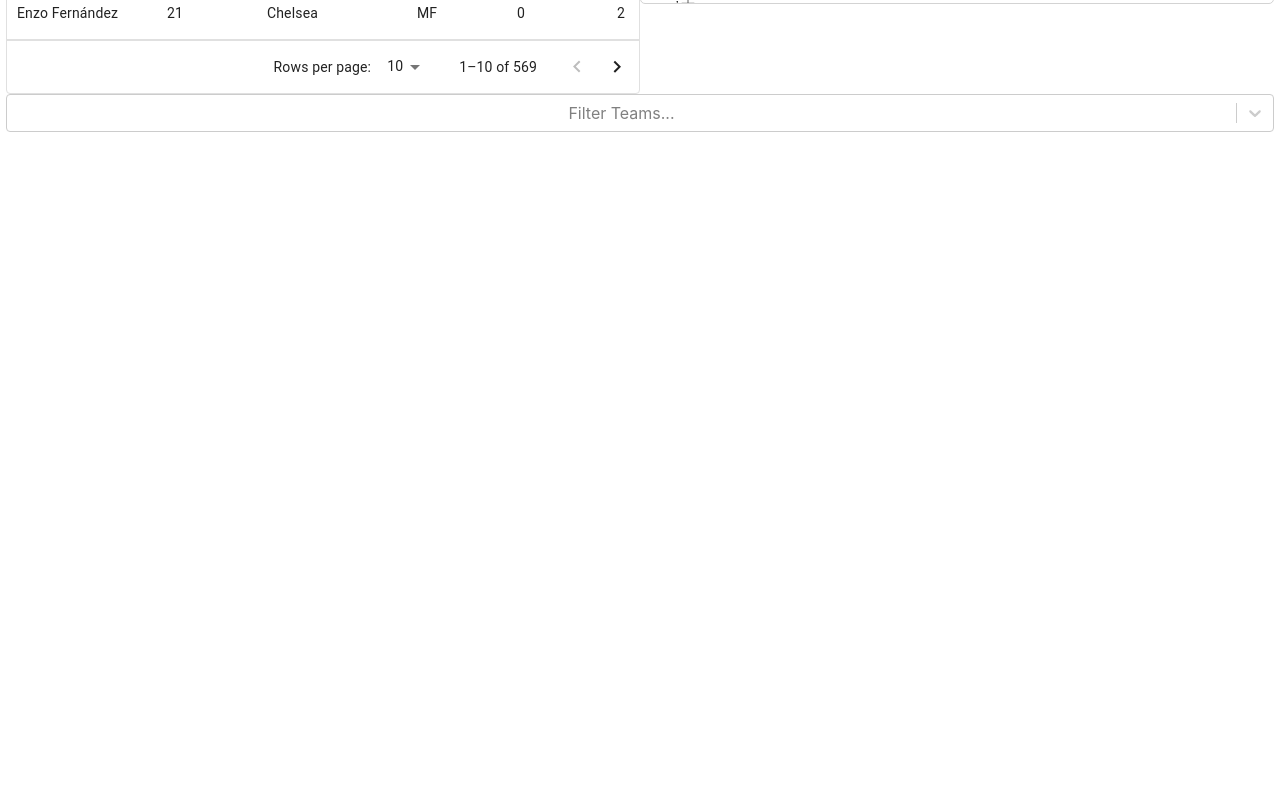
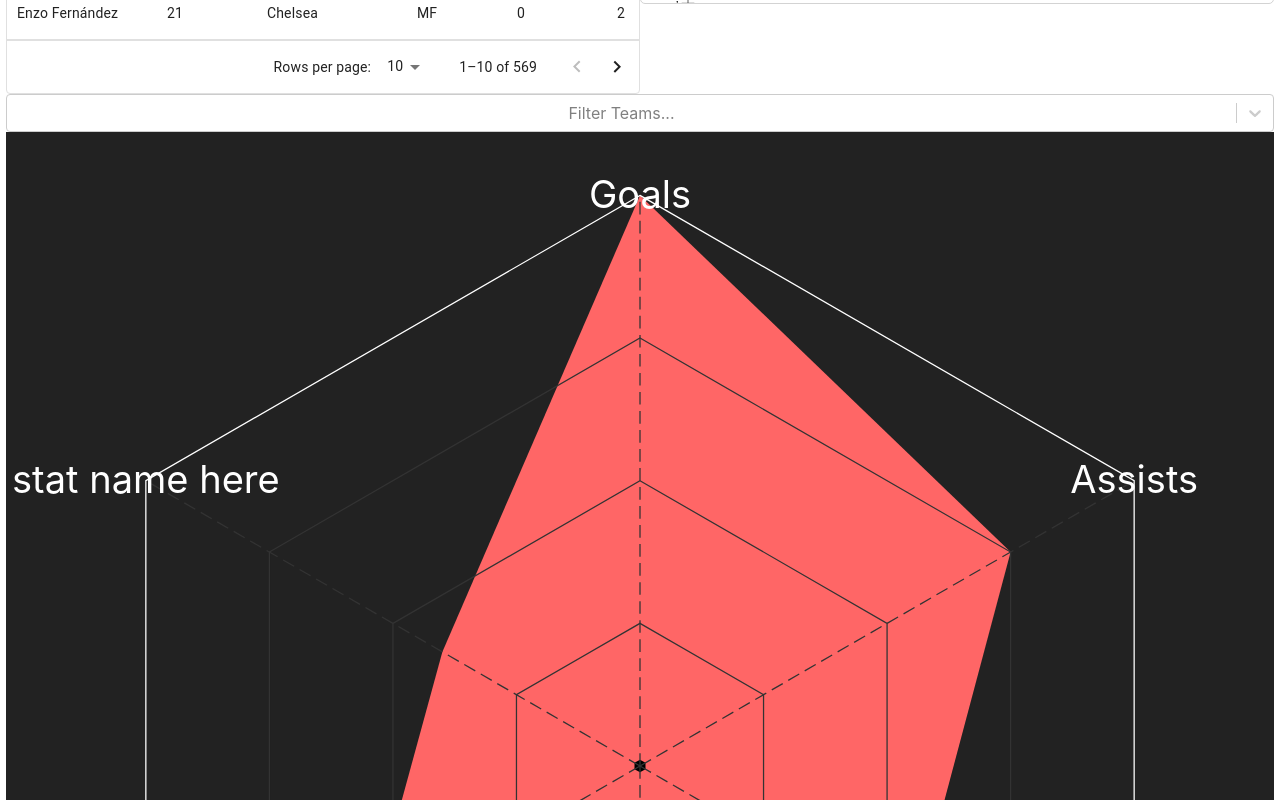
Before and after one commit to Nuri-G/ForwardThinkers, a React (Create React App) app: page / in a window 1280 px wide. Shown: the part 620-1420 px from the top of the page. Before the commit the page ends 800 px from the top, so only its background shows below. Built offline with nearby package versions, Linux system fonts and the light colour scheme.

Commit message:
Added stat chart

```diff
--- a/src/App.js
+++ b/src/App.js
@@ -4,6 +4,7 @@ import Papa from "papaparse";
 import Select from 'react-select';
 import Graph from './Graph'
 import Leaderboard from './Leaderboard'
+import StatChart from './StatChart'
 
 const teamInfo = {
     "Arsenal": {
@@ -153,6 +154,43 @@ class App extends React.Component {
         }
         dropdownTeamOptions = [...dropdownTeamOptions].map(a => {return {'value': a, 'label': a}});
 
+        let chartStats = [{
+            name: 'Goals',
+            minValue: 0,
+            maxValue: 3,
+            value: 3
+        },
+        {
+            name: 'Assists',
+            minValue: 0,
+            maxValue: 2,
+            value: 1.5
+        },
+        {
+            name: 'stat name here',
+            minValue: 0,
+            maxValue: 2,
+            value: 1.1
+        },
+        {
+            name: 'stat name here',
+            minValue: 0,
+            maxValue: 2,
+            value: 1.1
+        },
+        {
+            name: 'stat name here',
+            minValue: 0,
+            maxValue: 2,
+            value: 1.1
+        },
+        {
+            name: 'stat name here',
+            minValue: 0,
+            maxValue: 2,
+            value: 0.8
+        }];
+
         return (
             <div className="App">
                 <Select placeholder = "Select Year..."
@@ -177,6 +215,7 @@ class App extends React.Component {
                     let activeData = this.data.filter(player => activeTeams.size === 0 || activeTeams.has(player.Player.Squad));
                     this.setState({ ...this.state, activeData: activeData, activeTeams: [...activeTeams].map(a => {return {'value': a, 'label': a}}) });
                 }} />
+                <StatChart stats={chartStats}></StatChart>
             </div>
         );
     }
--- /dev/null
+++ b/src/StatChart.js
@@ -0,0 +1,92 @@
+import React from 'react';
+
+/*
+this.props.stats should have the following format with at least 3 stats:
+[{
+    name: 'stat name here',
+    minValue: 0,
+    maxValue: 3,
+    value: 2.7
+},
+{
+    name: 'stat name here',
+    minValue: 0,
+    maxValue: 2,
+    value: 1.1
+}]
+*/
+
+function coordString(coords) {
+    return coords.reduce((a, b) => {
+        if(a.x != null) {
+            return a.x + ',' + a.y + ' ' + b.x + ',' + b.y;
+        }
+        return a + ' ' + b.x + ',' + b.y;
+    });
+}
+
+function buildPolygon(n, size) {
+    let x = 500;
+    let y = 500;
+    let radius = 500 * size;
+    let angle = -Math.PI / 2;
+    let out = [];
+    for (let i = 0; i < n; i++) {
+        let angleX = Math.cos(angle) * radius;
+        let angleY = Math.sin(angle) * radius;
+        out.push({x: (x + angleX), y: (y + angleY)});
+
+        angle += Math.PI / n * 2;
+    }
+
+    return out;
+}
+
+function polygons(data) {
+    let n = data.length;
+    let outer = buildPolygon(n, 0.9);
+    let inner = buildPolygon(n, 0.9);
+    let center = buildPolygon(n, 0.01);
+    let scaleMarkers = [];
+    for(let i = 0; i < 3; i++) {
+        scaleMarkers.push(buildPolygon(n, 0.9 / 4 * (i + 1)));
+    }
+
+    for(let i = 0; i < data.length; i++) {
+        let curStat = data[i];
+        let radius = (curStat.value - curStat.minValue) / (curStat.maxValue - curStat.minValue);
+        inner[i].x = (inner[i].x - 500) * radius + 500;
+        inner[i].y = (inner[i].y - 500) * radius + 500;
+        outer[i].name = curStat.name;
+    }
+
+    return {outer: outer, inner: inner, center: center, scaleMarkers: scaleMarkers};
+}
+
+class StatChart extends React.Component {
+    render() {
+        let polys = polygons(this.props.stats);
+
+        return (<svg viewBox={'0 0 1000 1000'} style={{backgroundColor: '#222222'}}>
+            <polygon
+                points={coordString(polys.inner)}
+                fill='#ff6666'
+                stroke='none'
+            />
+            <polygon
+                points={coordString(polys.outer)}
+                style={{fill:'none', stroke:'white', strokeWidth:1}}
+            />
+            <polygon points={coordString(polys.center)}></polygon>
+            {polys.outer.map(coord => {
+                return (<line x1='500' y1='500' x2={coord.x} y2={coord.y} stroke='#333333' style={{strokeWidth: 1, strokeDasharray: [10, 5]}}></line>)
+            })}
+            {polys.outer.map(coord => {
+                return (<text x={coord.x} y={coord.y + 10} stroke='none' fontSize={30} style={{textAnchor: 'middle', fill: 'white', stroke: 'none'}}>{coord.name}</text>)
+            })}
+            {polys.scaleMarkers.map(polyCoords => {
+                return (<polygon points={coordString(polyCoords)} fill='none' stroke='#333333'></polygon>)
+            })}
+        </svg>)
+    }
+} export default StatChart;
```
